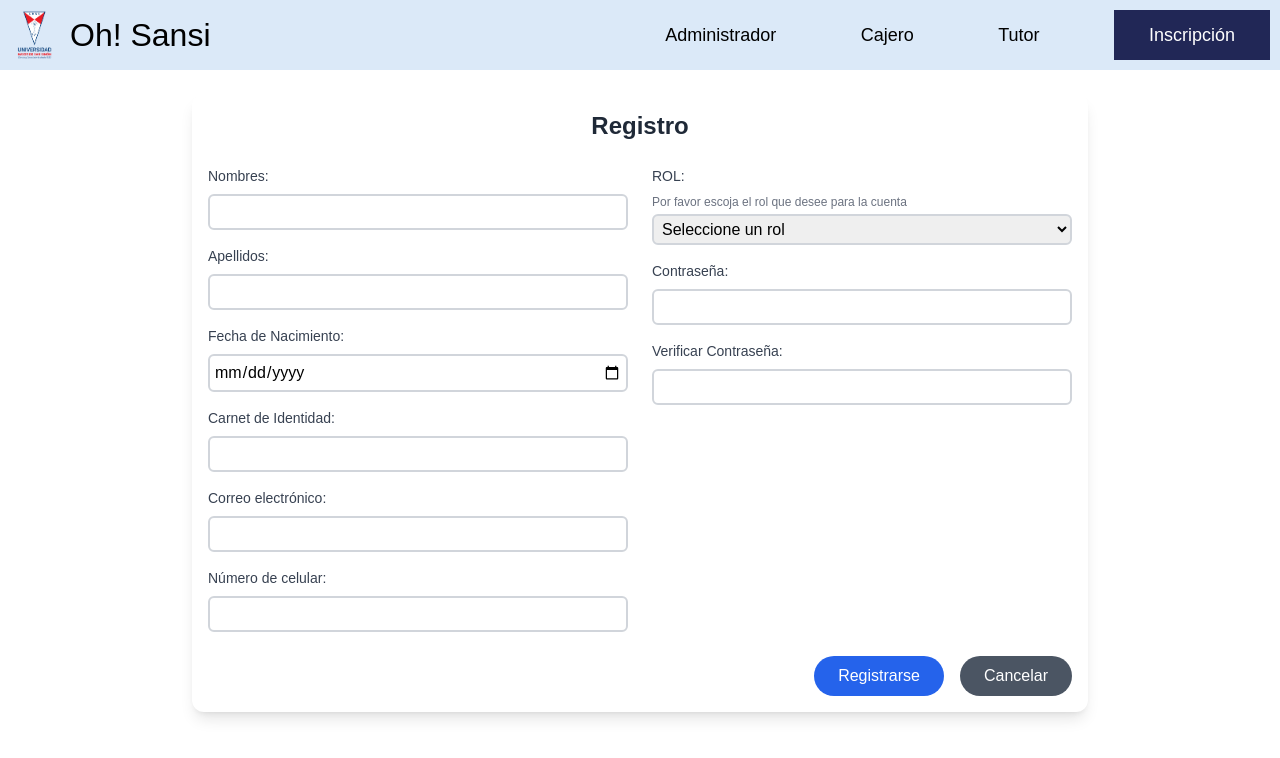
After one commit to Santiago1408/Oh_Sansi_Flask, a Flask app: page /registrarse in a window 1280 px wide. The commit adds this page. Shown: the top 758 px of the page. Run offline with Flask 3, Linux system fonts and the light colour scheme; some libraries are stand-ins or nearby versions.

```diff
--- a/app/routes.py
+++ b/app/routes.py
@@ -36,3 +36,7 @@ def inscribirse():
 @app.route('/login')
 def login():
     return render_template('login.html')
+
+@app.route('/registrarse')
+def registrarse():
+    return render_template('registro.html')
--- a/app/static/css/menu-admin.css
+++ b/app/static/css/menu-admin.css
@@ -6,6 +6,11 @@ header{
     align-items: center;
     padding: 0 10px;
     font-family: sans-serif
+}
+
+.oh-sansi{
+    font-size: 32px;
+    font-weight: 300;
 }
 
 a{
--- a/app/static/css/menu-home.css
+++ b/app/static/css/menu-home.css
@@ -1,9 +1,14 @@
-body{
+body {
     font-family: sans-serif;
     margin: 0;
 }
 
-    header{
+.oh-sansi{
+    font-size: 32px;
+    font-weight: 300;
+}
+
+header {
     display: flex;
     justify-content: space-between;
     min-height: 70px;
@@ -12,42 +17,42 @@ body{
     padding: 0 10px;
 }
 
-    a{
+a {
     text-decoration: none;
     color: #000;
 }
 
-    .logo{
+.logo {
     display: flex;
     align-items: center;
-        font-family: Arial, Helvetica, sans-serif   ;
+    font-family: Arial, Helvetica, sans-serif;
 }
 
-    .logo img{
+.logo img {
     width: 50px;
     height: 50px;
     margin-right: 10px;
 }
 
-    nav a{
+nav a {
     font-weight: 400;
     padding: 0 40px;
     font-size: 18px;
 }
 
-    nav a:hover{
+nav a:hover {
     color: #00bbff;
     transition: 0.3s;
 }
 
-    #inscripcion{
+#inscripcion {
     background-color: #212756;
     color: white;
     padding: 15px 35px;
     margin-left: 30px;
 }
 
-    #inscripcion:hover{
+#inscripcion:hover {
     background-color: #00bbff;
     color: white;
 }
--- a/app/templates/form-competidor.html
+++ b/app/templates/form-competidor.html
@@ -70,7 +70,7 @@
                 <label>Datos del tutor</label>
             </div>
             <div class="botones">
-                <input type="reset" value="Cancelar">
+                <input type="reset" value="Cancelar" onclick="location.href='{{ url_for('home') }}'">
                 <input type="submit" value="Guardar">
             </div>
         </div>
--- a/app/templates/home.html
+++ b/app/templates/home.html
@@ -11,7 +11,7 @@
           <p>
               Matemáticas, Física, Química, Biología, Astronomía y Astrofísica, Informática, Robótica
           </p>
-          <input type="button" id="insc" value="Inscribirse">
+          <input type="button" id="insc" value="Inscribirse" onclick="location.href='{{ url_for('inscribirse') }}'">
       </div>
       <div class="mascota">
           <img src="{{url_for('static', filename='images/robot-sansi.png')}}" alt="Hola Sansi">
--- a/app/templates/login.html
+++ b/app/templates/login.html
@@ -18,7 +18,7 @@
         </div>
     </div>
     <div class="crear-cuenta">
-        <a href="">Crear cuenta</a>
+        <a href="{{url_for('registrarse')}}">Crear cuenta</a>
     </div>
     <div class="botones">
         <input type="submit" value="Iniciar Sesión">
--- /dev/null
+++ b/app/templates/registro.html
@@ -0,0 +1,73 @@
+{%extends './menu-home.html'%}
+{%block title%} Registrarse{%endblock%}
+{%block content%}
+
+<script src="https://cdn.tailwindcss.com"></script>
+<div class="container mx-auto mt-6 bg-white p-4 rounded-xl shadow-lg max-w-4xl">
+    <h2 class="text-2xl font-semibold text-center text-gray-800 mb-6">Registro</h2>
+    <form method="POST" class="grid grid-cols-1 sm:grid-cols-2 gap-6">
+
+        <!-- Lado izquierdo -->
+        <div>
+            <label for="first_name" class="block text-sm font-medium text-gray-700 mb-2">Nombres:</label>
+            <input type="text" name="first_name" id="first_name" required
+                class="w-full p-1 border-2 border-gray-300 rounded-md focus:outline-none focus:ring-2 focus:ring-blue-500 focus:border-blue-500 transition-all">
+
+            <label for="last_name" class="block text-sm font-medium text-gray-700 mt-4 mb-2">Apellidos:</label>
+            <input type="text" name="last_name" id="last_name" required
+                class="w-full p-1 border-2 border-gray-300 rounded-md focus:outline-none focus:ring-2 focus:ring-blue-500 focus:border-blue-500 transition-all">
+
+            <label for="birth_date" class="block text-sm font-medium text-gray-700 mt-4 mb-2">Fecha de
+                Nacimiento:</label>
+            <input type="date" name="birth_date" id="birth_date" required
+                class="w-full p-1 border-2 border-gray-300 rounded-md focus:outline-none focus:ring-2 focus:ring-blue-500 focus:border-blue-500 transition-all">
+
+            <label for="id_card" class="block text-sm font-medium text-gray-700 mt-4 mb-2">Carnet de
+                Identidad:</label>
+            <input type="text" name="id_card" id="id_card" required
+                class="w-full p-1 border-2 border-gray-300 rounded-md focus:outline-none focus:ring-2 focus:ring-blue-500 focus:border-blue-500 transition-all">
+
+            <label for="email" class="block text-sm font-medium text-gray-700 mt-4 mb-2">Correo electrónico:</label>
+            <input type="email" name="email" id="email" required
+                class="w-full p-1 border-2 border-gray-300 rounded-md focus:outline-none focus:ring-2 focus:ring-blue-500 focus:border-blue-500 transition-all">
+
+            <label for="phone" class="block text-sm font-medium text-gray-700 mt-4 mb-2">Número de celular:</label>
+            <input type="tel" name="phone" id="phone" required
+                class="w-full p-1 border-2 border-gray-300 rounded-md focus:outline-none focus:ring-2 focus:ring-blue-500 focus:border-blue-500 transition-all">
+        </div>
+
+        <!-- Lado derecho -->
+        <div>
+            <label for="role" class="block text-sm font-medium text-gray-700 mb-2">ROL:</label>
+            <p class="text-xs text-gray-500 mb-1">Por favor escoja el rol que desee para la cuenta</p>
+            <select name="role" id="role" required
+                class="w-full p-1 border-2 border-gray-300 rounded-md focus:outline-none focus:ring-2 focus:ring-blue-500 focus:border-blue-500 transition-all">
+                <option value="">Seleccione un rol</option>
+                <option value="tutor">Tutor</option>
+                <option value="administrator">Administrador</option>
+                <option value="cashier">Cajero</option>
+            </select>
+
+            <label for="password" class="block text-sm font-medium text-gray-700 mt-4 mb-2">Contraseña:</label>
+            <input type="password" name="password" id="password" required
+                class="w-full p-1 border-2 border-gray-300 rounded-md focus:outline-none focus:ring-2 focus:ring-blue-500 focus:border-blue-500 transition-all">
+
+            <label for="confirm_password" class="block text-sm font-medium text-gray-700 mt-4 mb-2">Verificar
+                Contraseña:</label>
+            <input type="password" name="confirm_password" id="confirm_password" required
+                class="w-full p-1 border-2 border-gray-300 rounded-md focus:outline-none focus:ring-2 focus:ring-blue-500 focus:border-blue-500 transition-all">
+        </div>
+
+        <div class="col-span-2 flex justify-end gap-4">
+            <button type="submit"
+                class="bg-blue-600 text-white py-2 px-6 rounded-full hover:bg-blue-500 focus:outline-none focus:ring-2 focus:ring-blue-500 transition-all">
+                Registrarse
+            </button>
+            <button type="button"
+                class="bg-gray-600 text-white py-2 px-6 rounded-full hover:bg-gray-500 focus:outline-none focus:ring-2 focus:ring-gray-500 transition-all">
+                Cancelar
+            </button>
+        </div>
+    </form>
+</div>
+{%endblock%}
```
Lines whose indentation alone changed are shown as unchanged.
